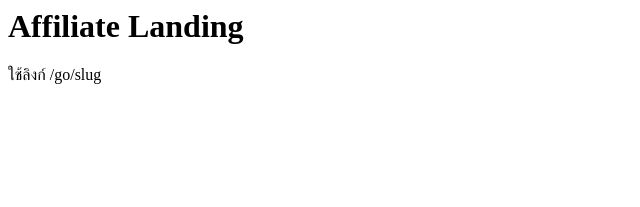
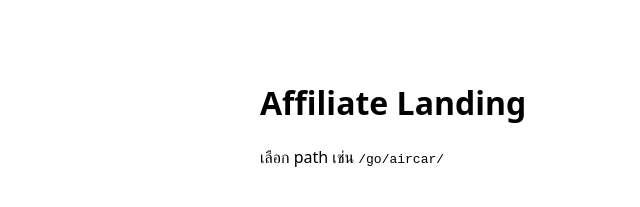
Before and after one commit to siamserverm/affiliate-landing, a plain HTML site: page index.html in a window 1280 px wide. Shown: the whole page, without its empty margins (0-640 px from the left). Drawn offline with Linux system fonts and the light colour scheme.

Commit message:
publish index.html

```diff
--- a/index.html
+++ b/index.html
@@ -1 +1 @@
-<meta charset="utf-8"><meta name="viewport" content="width=device-width"><title>Affiliate Landing</title><h1>Affiliate Landing</h1><p>ใช้ลิงก์ /go/slug</p>
+<!doctype html><meta charset="utf-8"><meta name="viewport" content="width=device-width"><title>Affiliate Landing</title><style>body{font-family:system-ui,sans-serif;max-width:760px;margin:40px auto;padding:20px}</style><h1>Affiliate Landing</h1><p>เลือก path เช่น <code>/go/aircar/</code></p>
```
